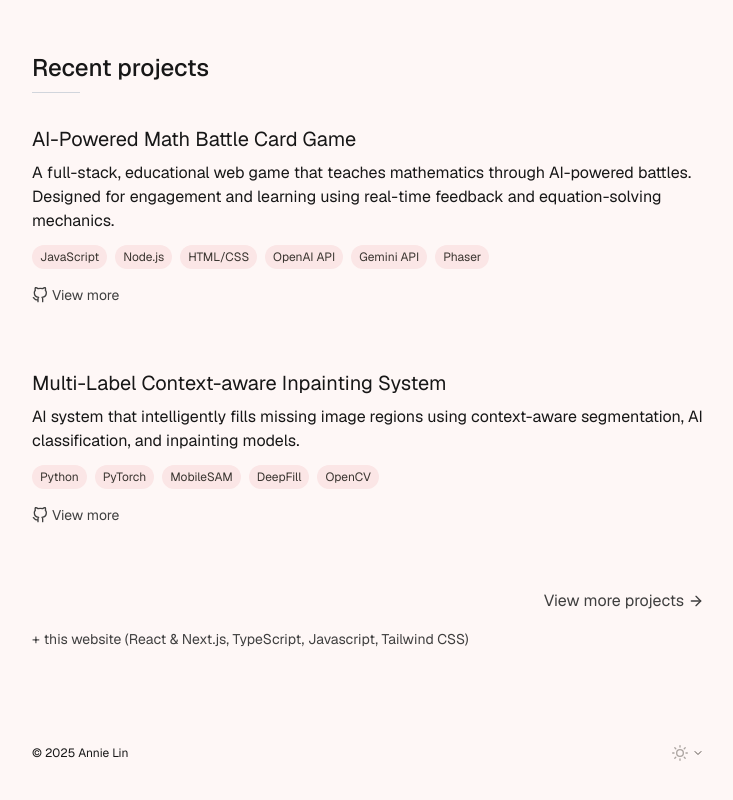
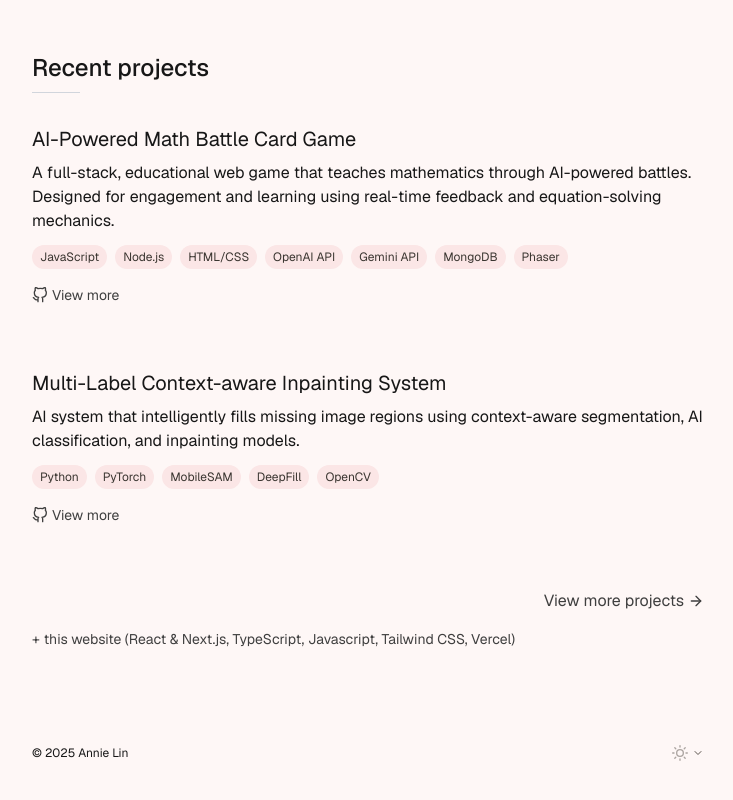
Before and after one commit to anniexlinn/website, a Next.js app: page / in a window 1280 px wide. Shown: the part 448-1248 px from the top of the page, without its empty margins (272-1005 px from the left). Built offline with nearby package versions, Linux system fonts and the light colour scheme.

Commit message:
projects updated

```diff
--- a/src/app/page.tsx
+++ b/src/app/page.tsx
@@ -121,7 +121,7 @@ export default function Home() {
 
         <div className="interactive-element pt-4 text-sm flex items-center">
           <span className="mr-1">+</span>
-          <span>this website (React & Next.js, TypeScript, Javascript, Tailwind CSS)</span>
+          <span>this website (React & Next.js, TypeScript, Javascript, Tailwind CSS, Vercel)</span>
         </div>
       </section>
       <Footer />
--- a/src/data/projects.ts
+++ b/src/data/projects.ts
@@ -3,7 +3,7 @@ export const featuredProjects = [
   {
     title: "AI-Powered Math Battle Card Game",
     description: "A full-stack, educational web game that teaches mathematics through AI-powered battles. Designed for engagement and learning using real-time feedback and equation-solving mechanics.",
-    technologies: ["JavaScript", "Node.js", "HTML/CSS", "OpenAI API", "Gemini API", "Phaser"],
+    technologies: ["JavaScript", "Node.js", "HTML/CSS", "OpenAI API", "Gemini API", "MongoDB", "Phaser"],
     url: "https://github.com/klopfer/collectiongame",
     updated: "Updated recently"
   },
```
